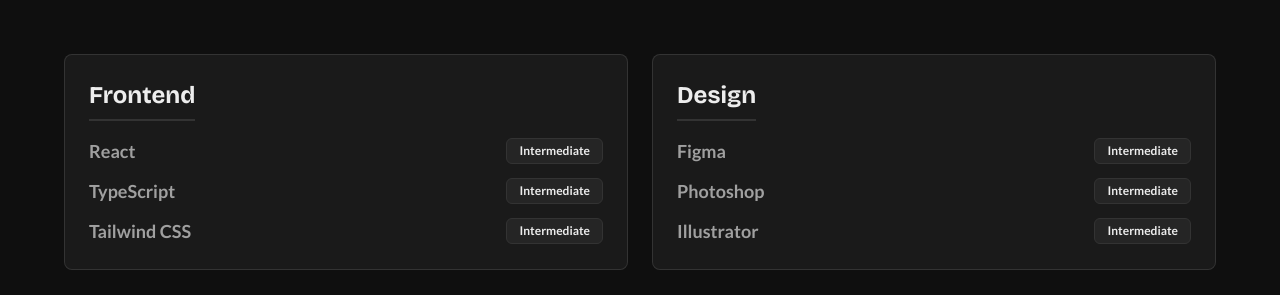
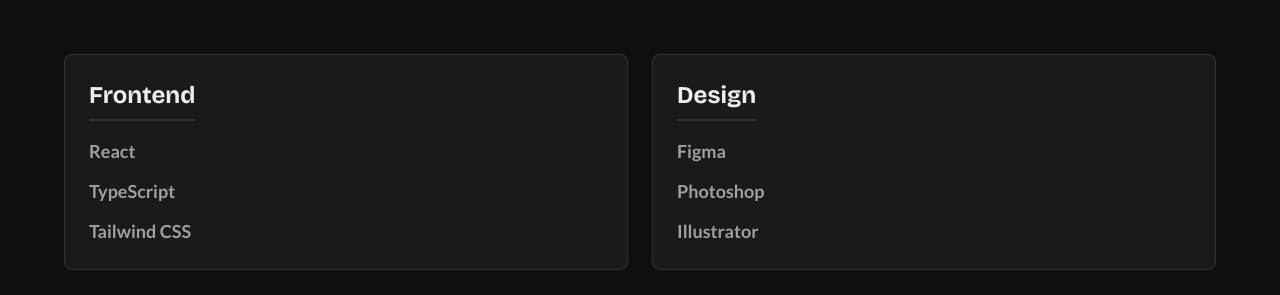
Before and after one commit to balamurugan2601/portfolio, a React (Vite) app: page / in a window 1280 px wide. Shown: the part 1280-1575 px from the top of the page. Built offline with nearby package versions, Linux system fonts and the light colour scheme.

Commit message:
Remove skill level display

```diff
--- a/src/components/Skills.tsx
+++ b/src/components/Skills.tsx
@@ -43,14 +43,11 @@
                                 <h3 className="text-2xl font-bold mb-4 text-text-primary border-b-[2px] border-panel-border pb-2 inline-block">{category}</h3>
                                 <div className="space-y-3">
                                     {skills.map((skill) => (
-                                        <div key={skill.id} className="flex items-center justify-between group">
+                                        <div key={skill.id} className="flex items-center group">
                                             <div className="flex items-center gap-3">
                                                 {skill.icon && <span className="text-2xl group-hover:scale-125 transition-transform text-accent">{skill.icon}</span>}
                                                 <span className="text-lg font-bold text-text-secondary">{skill.name}</span>
                                             </div>
-                                            <span className="text-xs font-bold bg-panel-hover text-text-primary px-3 py-1 rounded-md border border-panel-border">
-                                                {skill.level}
-                                            </span>
                                         </div>
                                     ))}
                                 </div>
```
